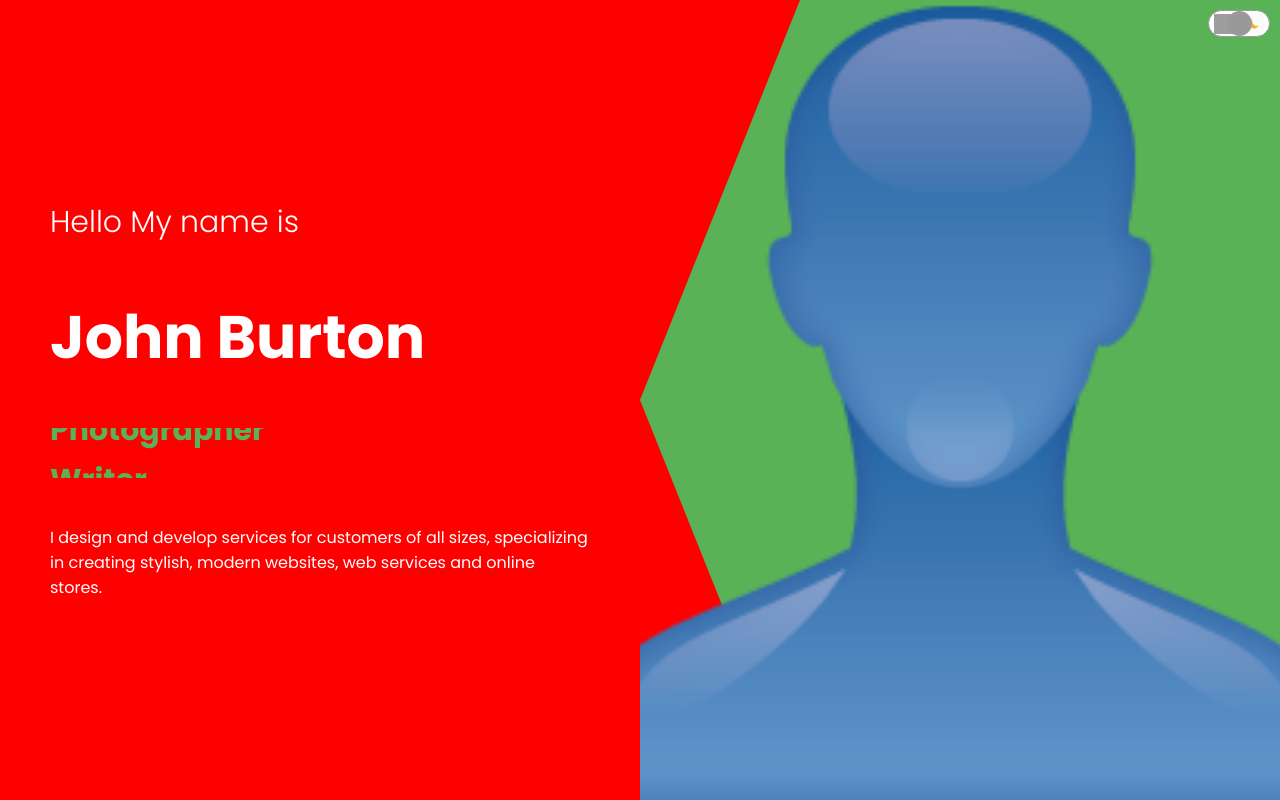
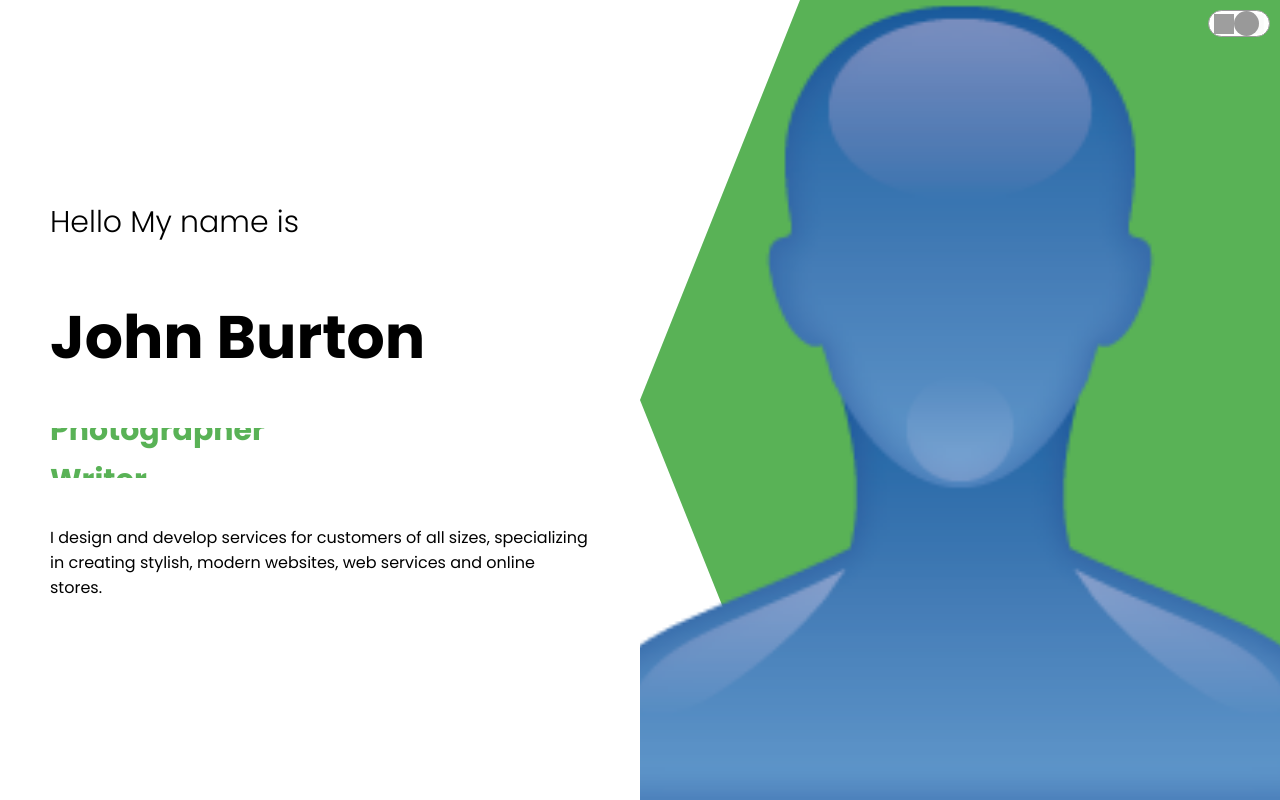
Before and after one commit to programer1983/Portfolio, a React (Create React App) app: page / in a window 1280 px wide. Shown: the top 800 px of the page. Built offline with nearby package versions, Linux system fonts and the light colour scheme; grey boxes are pictures that could not be loaded.

Commit message:
changing the page background using state and dispatch;

```diff
--- a/src/App.js
+++ b/src/App.js
@@ -3,10 +3,21 @@ import About from "./components/about/About"
 import ProductList from "./components/productList/ProductList";
 import Contact from "./components/contact/Contact";
 import Toggle from "./components/toggle/Toggle";
+import { useContext } from "react";
+import {ThemeContext} from "./context"
 
 const App = () => {
+  const theme = useContext(ThemeContext)
+
+  const darkMode = theme.state.darkMode
+
   return (
-    <div style={{backgroundColor: "red", color: "white"}}>
+    <div
+     style={{
+      backgroundColor: darkMode ? "#222" : "white",
+      color: darkMode && "white"
+     }}
+    >
         <Toggle />
         <Intro />
         <About  />
--- a/src/components/toggle/Toggle.jsx
+++ b/src/components/toggle/Toggle.jsx
@@ -1,13 +1,25 @@
 import "./toggle.css"
 import Sun from "./../../img/sun.png"
 import Moon from "./../../img/moon.jpg"
+import {useContext} from "react"
+import {ThemeContext} from "./../../context"
 
 const Toggle = () => {
+    const theme = useContext(ThemeContext)
+
+    const handleClick = () => {
+        theme.dispatch({type: "TOGGLE"})
+    }
+
     return (
         <div className="t">
             <img src={Sun} alt="" className="t-icon" />
             <img src={Moon} alt="" className="t-icon" />
-            <div className="t-button"></div>
+            <div className="t-button"
+                onClick={handleClick}
+                style={{left: theme.state.darkMode ? 0 : 25}}
+                >
+            </div>
         </div>
     )
 }
--- a/src/context.js
+++ b/src/context.js
@@ -20,10 +20,10 @@ export const ThemeProvider = (props) => {
     const [state, dispatch] = useReducer(themeReducer, INITIAL_STATE)
 
     return (
-        <ThemeContext.Provider value={(
+        <ThemeContext.Provider value={{
             state,
             dispatch
-        )}
+        }}
         >
             {props.children}
         </ThemeContext.Provider>
```
